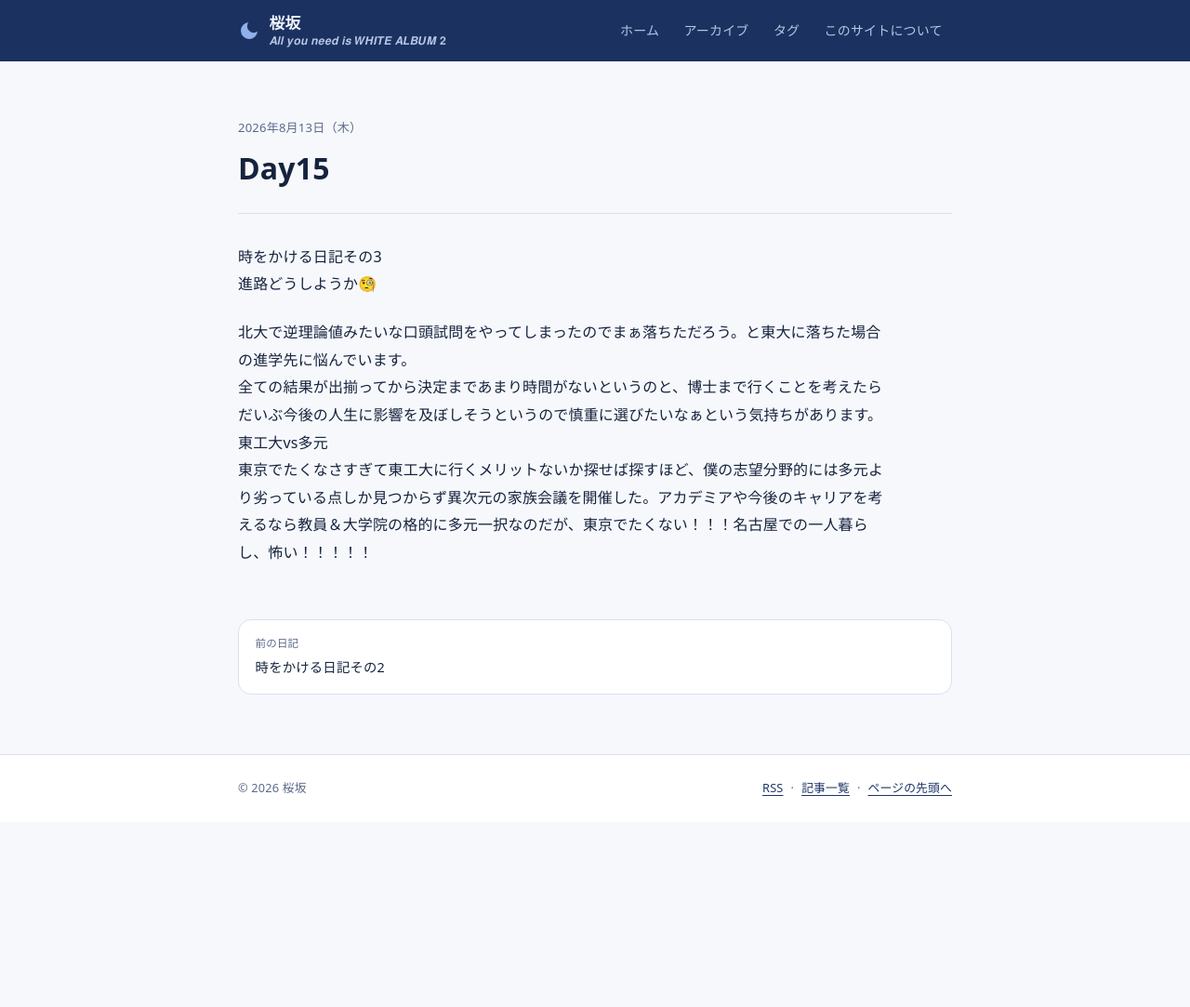
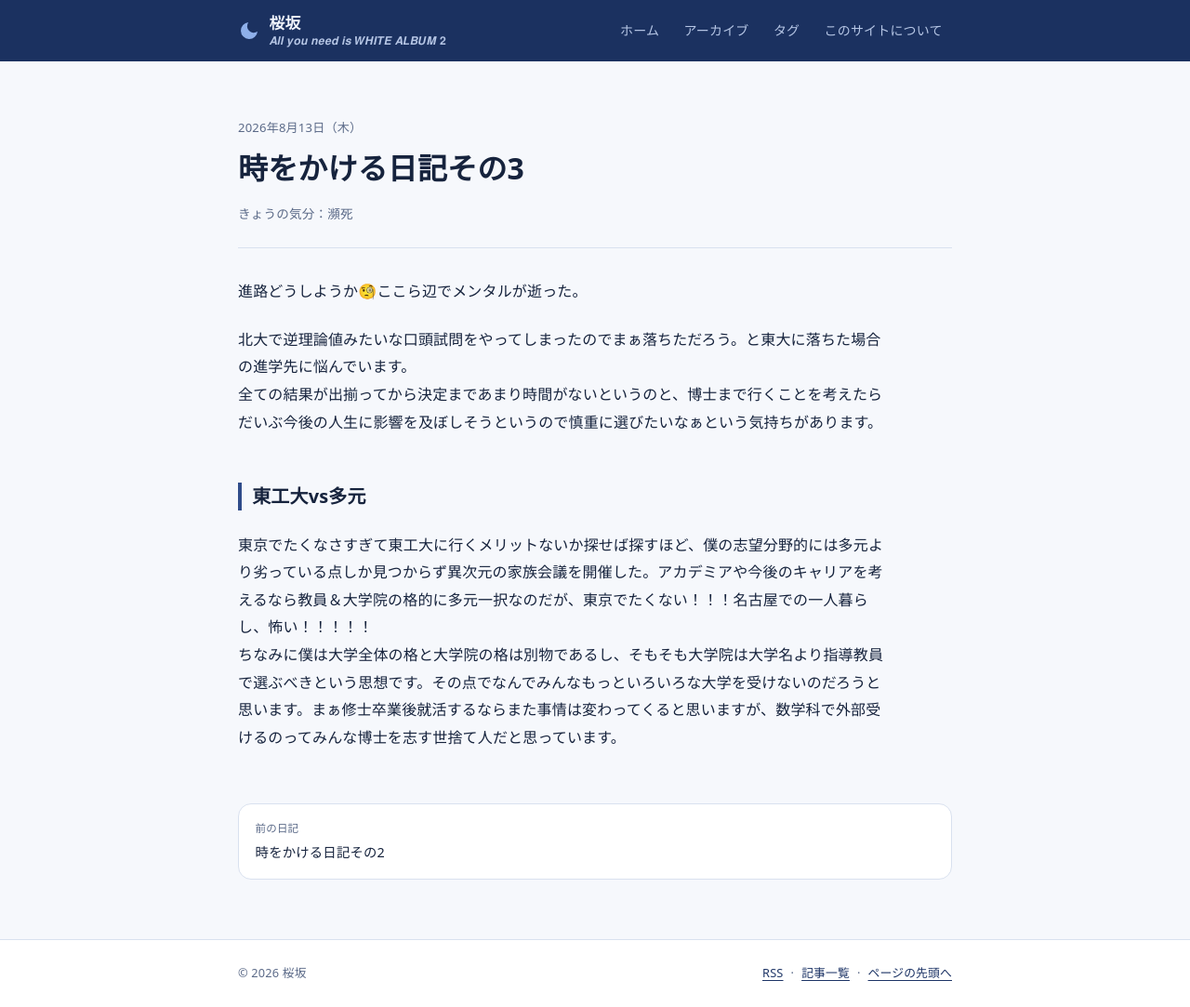
Before and after one commit to sakurazaka-math/sakurazaka-math.github.io, a Jekyll site: the page built from _posts/2026-08-13-day15.md, in a window 1280 px wide and 1083 px high. Shown: the whole window at 93% size. Built offline with Jekyll 4.4.1, drawn with Linux system fonts in a browser that asks for light colours.

Commit message:
Update day15 diary with title and metadata
Add metadata and restructure content in day15 diary entry.

```diff
--- a/_posts/2026-08-13-day15.md
+++ b/_posts/2026-08-13-day15.md
@@ -1,7 +1,14 @@
-時をかける日記その3
-進路どうしようか🧐
+---
+title: 時をかける日記その3
+date: 2026-08-13
+tags:
+mood: 瀕死
+---
+進路どうしようか🧐ここら辺でメンタルが逝った。
 
 北大で逆理論値みたいな口頭試問をやってしまったのでまぁ落ちただろう。と東大に落ちた場合の進学先に悩んでいます。
 全ての結果が出揃ってから決定まであまり時間がないというのと、博士まで行くことを考えたらだいぶ今後の人生に影響を及ぼしそうというので慎重に選びたいなぁという気持ちがあります。
-東工大vs多元
+## 東工大vs多元
+
 東京でたくなさすぎて東工大に行くメリットないか探せば探すほど、僕の志望分野的には多元より劣っている点しか見つからず異次元の家族会議を開催した。アカデミアや今後のキャリアを考えるなら教員＆大学院の格的に多元一択なのだが、東京でたくない！！！名古屋での一人暮らし、怖い！！！！！
+ちなみに僕は大学全体の格と大学院の格は別物であるし、そもそも大学院は大学名より指導教員で選ぶべきという思想です。その点でなんでみんなもっといろいろな大学を受けないのだろうと思います。まぁ修士卒業後就活するならまた事情は変わってくると思いますが、数学科で外部受けるのってみんな博士を志す世捨て人だと思っています。
```
